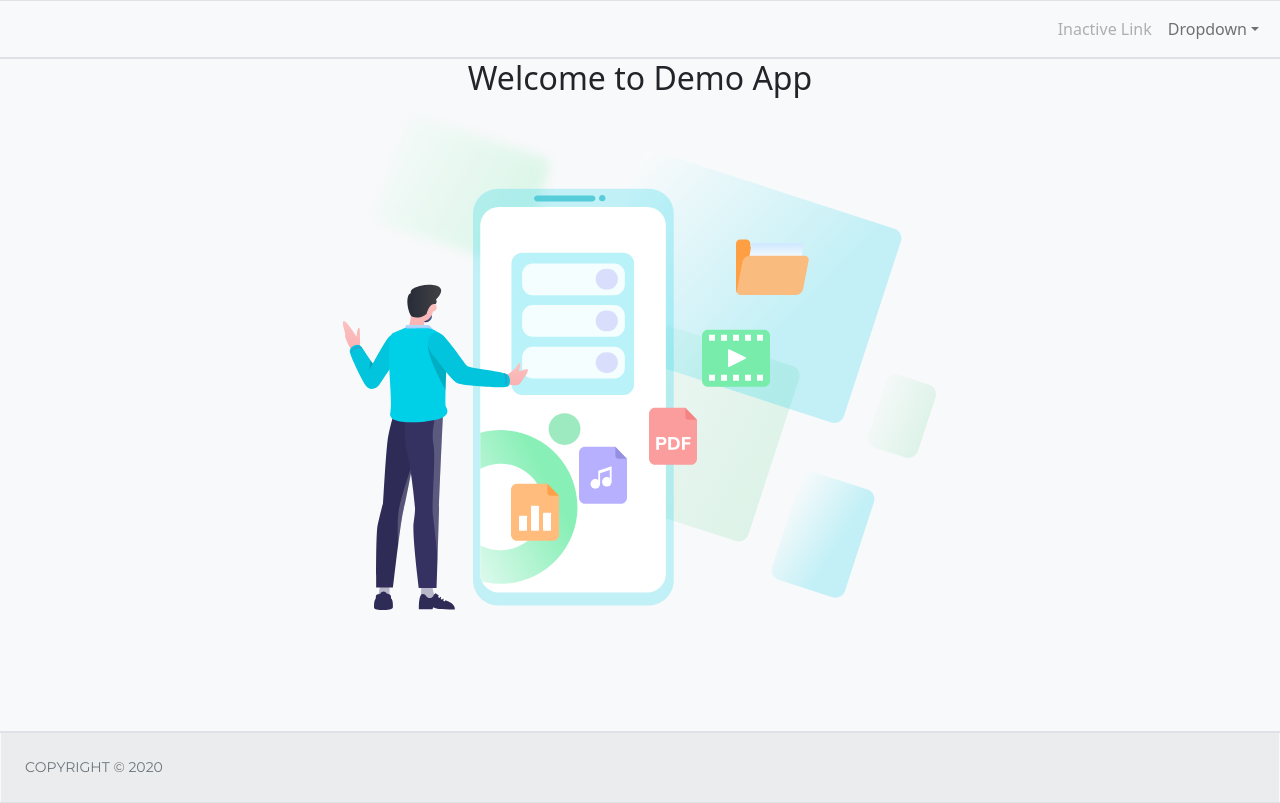
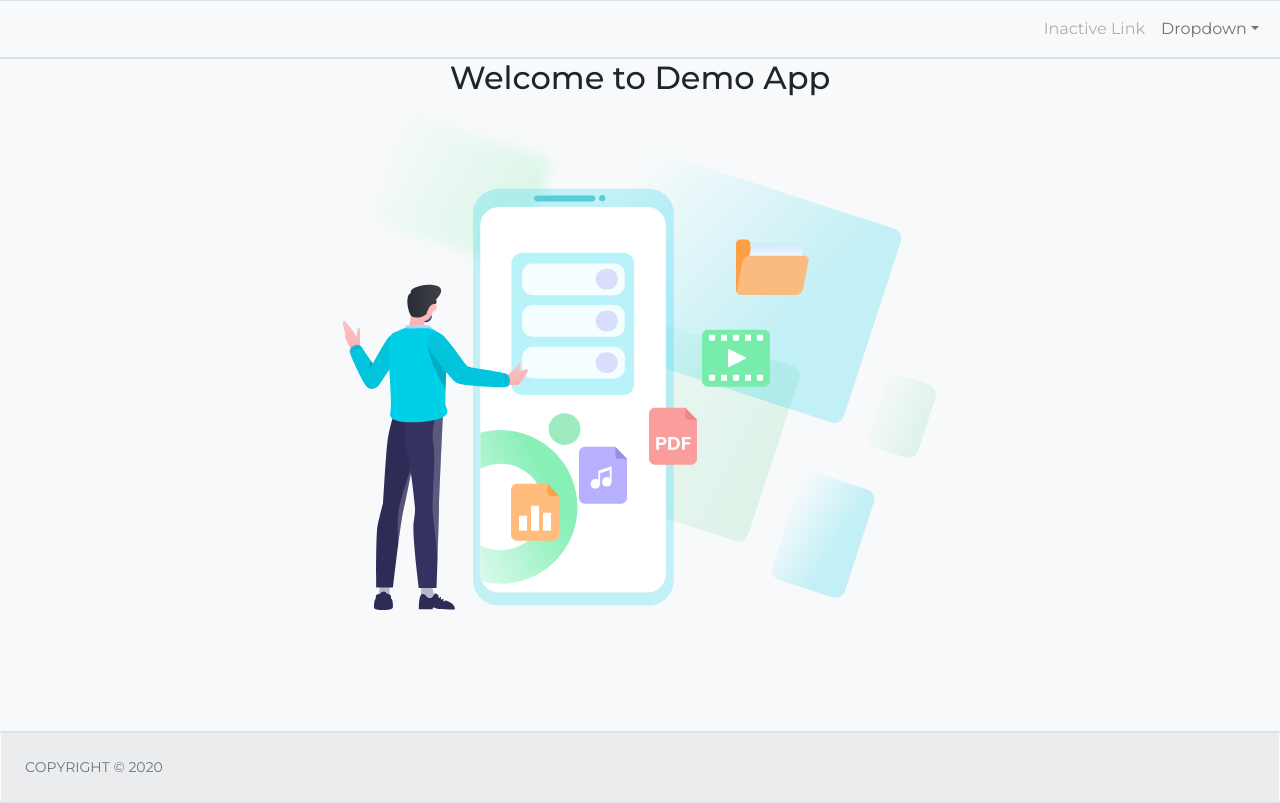
Before and after one commit to rock288/react-redux-thunk, a React (Create React App) app: page / in a window 1280 px wide. Built offline with nearby package versions, Linux system fonts and the light colour scheme.

Commit message:
Add font global

```diff
--- /dev/null
+++ b/src/index.scss
@@ -0,0 +1,3 @@
+* {
+  font-family: 'Montserrat';
+}
--- a/src/index.tsx
+++ b/src/index.tsx
@@ -7,6 +7,7 @@ import { Provider } from 'react-redux';
 import App from './App';
 import reportWebVitals from './reportWebVitals';
 import 'bootstrap/dist/css/bootstrap.min.css';
+import 'index.scss';
 
 const store = createStore(rootReducer, applyMiddleware(thunk));
 
```
